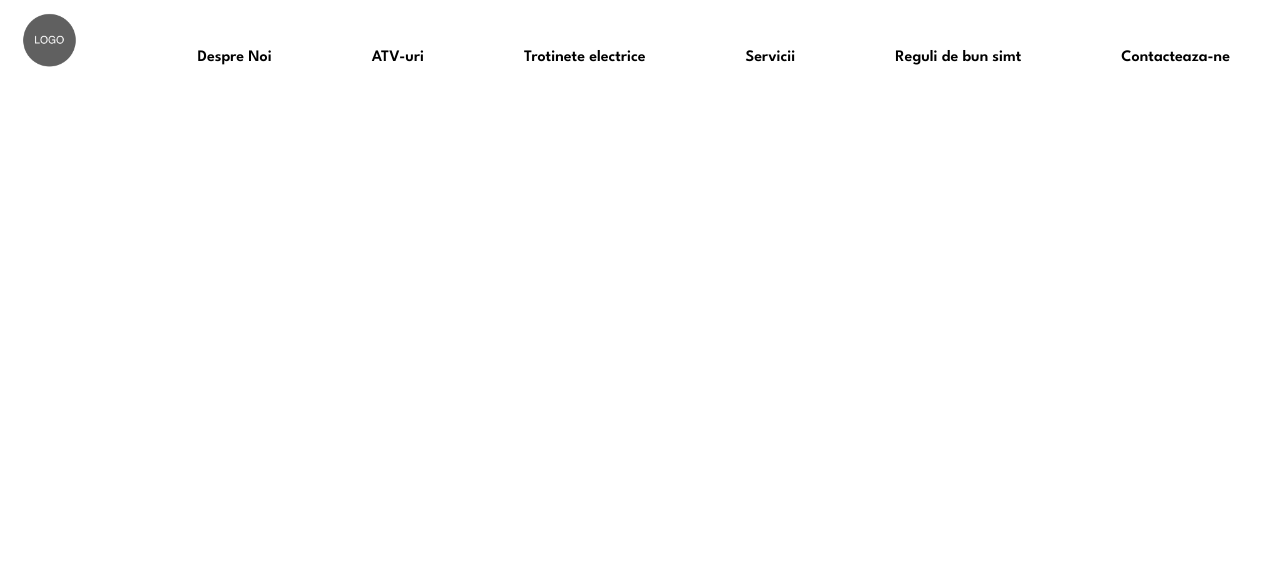
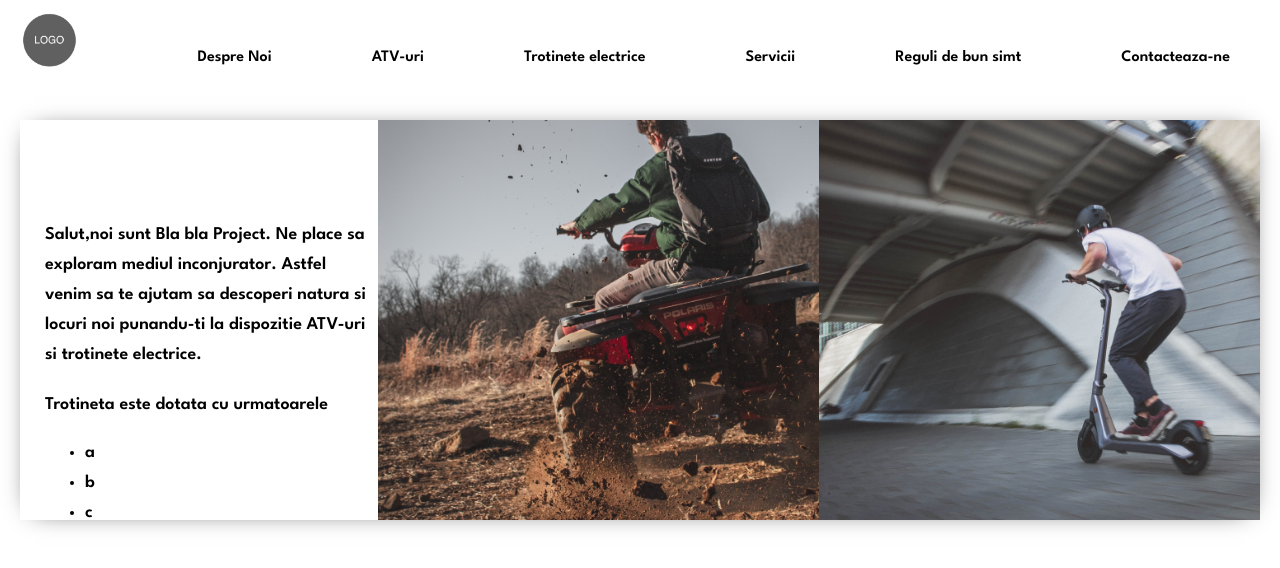
Before and after one commit to MercurA/atv-website, a Next.js app: page / in a window 1280 px wide. Shown: the top 568 px of the page. Built offline with nearby package versions, Linux system fonts and the light colour scheme.

Commit message:
added large cards

```diff
--- /dev/null
+++ b/components/cards/LargeCard.jsx
@@ -0,0 +1,33 @@
+import Image from 'next/image'
+import { useEffect, useState } from 'react'
+import styles from './styles.module.scss'
+
+const LargeCard = ({images=[], component}, hasBg=false) => {
+    const [hasImage, setHasImage] = useState(false)
+
+    useEffect(() => {
+        if(images.length > 0) {
+            setHasImage(true)
+        }
+    },[])
+
+    const renderImages = () => {
+        return hasImage && images.map((imagePath, index) => {
+            return (<div className={styles.imageItem}>
+                <Image key={index} src={imagePath} layout={'fill'} objectFit='cover' objectPosition="left"/>
+            </div>)
+
+        })
+    }
+
+    return (
+        <div className={styles.cardContainerNoBg}>
+            <div className={styles.descriptionHalf}>
+                {component && component}
+            </div>
+            {hasImage && <div className={styles.images}>{renderImages()}</div>}
+        </div>
+    )
+}
+
+export default LargeCard
--- a/components/cards/styles.module.scss
+++ b/components/cards/styles.module.scss
@@ -1,5 +1,7 @@
 @import '../../constants/fonts.scss';
+@import '../../constants/colors.scss';
 
+// Card.jsx
 .container {
     color: black;
     font-family: $font_spartan;
@@ -24,3 +26,44 @@
         font-size: 14px;
     }
 }
+
+
+// LargeCard.jsx
+.cardContainerNoBg {
+    width: 100%;
+    height: 400px;
+    box-shadow: 0px 1px 26px -14px;
+    display: flex;
+    flex-direction: row;
+
+    .description {
+        width: 100%;
+        height: 100%;
+        display: flex;
+        justify-content: center;
+        align-items: center;
+    }
+    .descriptionHalf {
+        width: 40%;
+        height: 100%;
+        display: flex;
+        padding-top: 100px;
+        padding-left: 20px;
+        line-height: 30px;
+        font-family: $font_spartan;
+        font-weight: 600;
+        font-size: 18px;
+    }
+    .images {
+        display: flex;
+        width: 100%;
+        height: 100%;
+
+        .imageItem {
+            width: 100%;
+            height: 100%;
+            position: relative !important;
+            object-fit: cover; // Optional
+        }
+    }
+}
--- a/components/navigation/styles.module.scss
+++ b/components/navigation/styles.module.scss
@@ -7,6 +7,7 @@
     justify-content: flex-end;
     padding: 50px;
     position: fixed;
+    top: 0;
 
     .menuItem {
         font-family: $font_spartan;
--- /dev/null
+++ b/components/textComponents/TextComponent.jsx
@@ -0,0 +1,21 @@
+import styles from './styles.module.scss'
+
+const TextComponent = ({text, list=[], title}) => {
+    return (
+        <div className={styles.container}>
+            {text}
+            {list.length > 0 &&
+                <>
+                    <div className={styles.title}>{title}</div>
+                    <ul>
+                        {list.map((el, index) => (
+                            <li key={index}>{el}</li>
+                        ))}
+                    </ul>
+                </>
+            }
+        </div>
+    )
+}
+
+export default TextComponent
--- /dev/null
+++ b/components/textComponents/styles.module.scss
@@ -0,0 +1,9 @@
+@import '../../constants/colors.scss';
+@import '../../constants/fonts.scss';
+
+.container {
+   padding: 0 5px 5px 5px;
+    .title {
+        margin-top: 20px;
+    }
+}
--- a/constants/strings.js
+++ b/constants/strings.js
@@ -1,7 +1,8 @@
 const strings_RO = {
     yearOfFabrication: 'An de fabricatie: ',
     atvModel: 'Model ATV: ',
-    cardListTitle: 'ATV-ul este dotat cu urmatoarele:'
+    cardListTitle: 'ATV-ul este dotat cu urmatoarele:',
+    largeCardText_1: 'Salut,noi sunt Bla bla Project. Ne place sa exploram mediul inconjurator. Astfel venim sa te ajutam sa descoperi natura si locuri noi punandu-ti la dispozitie ATV-uri si trotinete electrice.'
 }
 
 export default strings_RO;
--- a/pages/index.js
+++ b/pages/index.js
@@ -1,3 +1,6 @@
+import LargeCard from "../components/cards/LargeCard"
+import TextComponent from "../components/textComponents/TextComponent"
+import strings_RO from "../constants/strings"
 
 const DATA = {
   path: "/images/atv_1.jpeg" ,
@@ -8,9 +11,15 @@ const DATA = {
   list: ['a', 'b', 'c']
 }
 
+const mainStyle = {
+  height: '100vh',
+  padding: '120px 20px 0px 20px'
+}
+
 const MainPage = () => {
   return (
-    <div style={{height: '100vh'}}>
+    <div style={mainStyle}>
+      <LargeCard images={['/images/atv.png', '/images/troti.png']} component={<TextComponent text={strings_RO.largeCardText_1} title='Trotineta este dotata cu urmatoarele' list={['a','b','c']}/>}/>
     </div>
   )
 }
```
Also changed, not shown: public/images/atv.png (added), public/images/troti.png (added).
